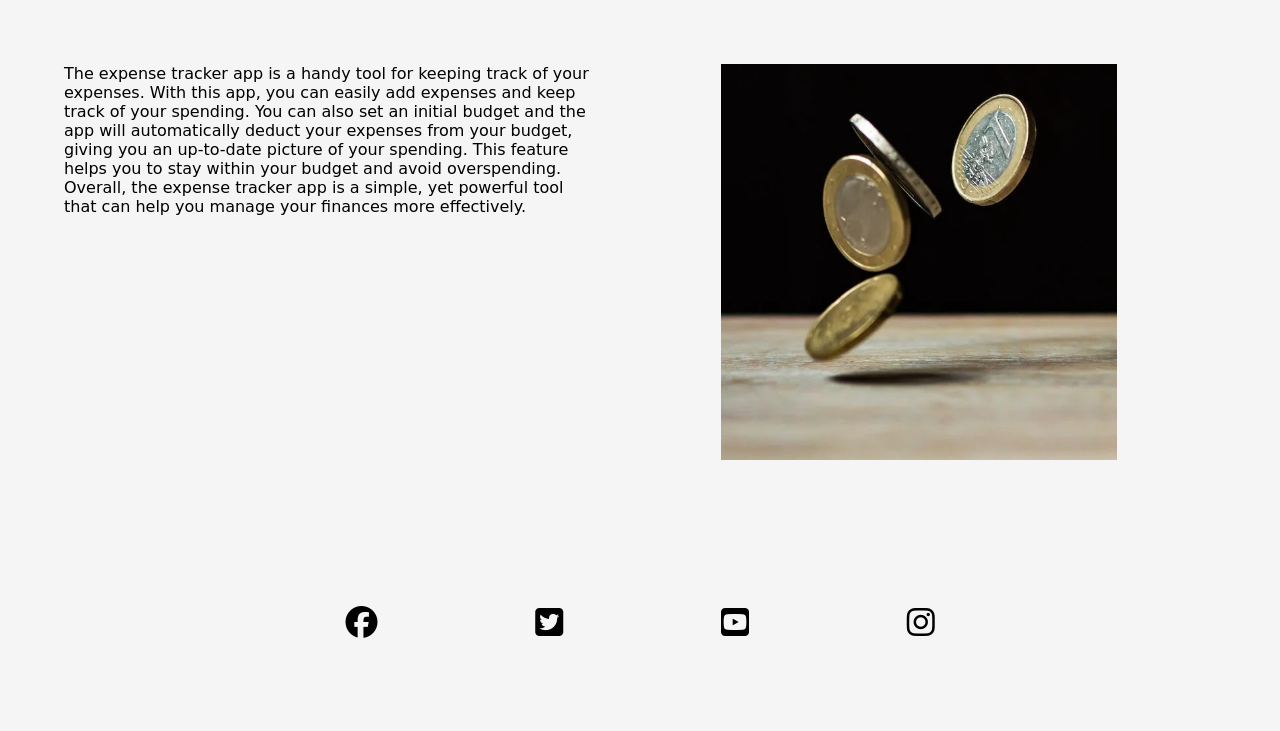
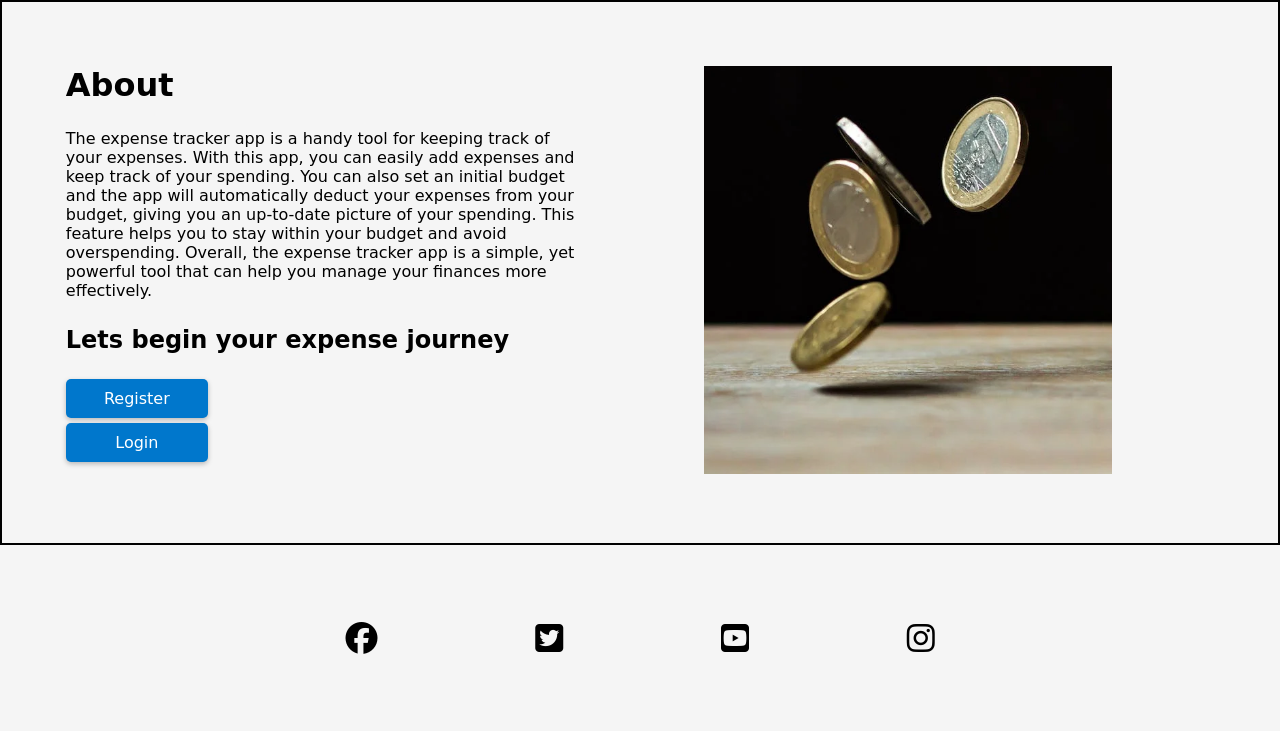
Before and after one commit to Code-Institute-Submissions/SpendWise, a Django app: page / in a window 1280 px wide. Shown: the part 104-835 px from the top of the page. Before the commit the page ends 742 px from the top, so only its background shows below. Run offline with Django 3.2, Linux system fonts and the light colour scheme; some libraries are stand-ins or nearby versions; some web fonts are replaced.

Commit message:
add style to website buttons

```diff
--- a/static/css/style.css
+++ b/static/css/style.css
@@ -124,21 +151,64 @@ body {
 }
 
 #about_container {
-display:flex;
+    border:solid 2px black;
+    display:flex;
+    justify-content: space-evenly;
+
+
+
 }
 #text_box {
-    width:50%;
+    padding: 5%;
+    width:45%;
     font-family: cursive;
 
-    padding:5%;
     color: black;
 
 }
-#image_container {
+#text_box h1 {
 
 
+}
+#text_box p {
+    margin-top: 5%;
 
+
+}
+#text_box h2 {
+    margin-top: 5%;
+
+}
+#start {
+    margin-top: 5%;
+    list-style: none;
+
+
+}
+#start li {
+    margin-top: 1%;
+}
+
+.start_buttons {
+    display: inline-block;
+    padding: 10px 20px;
+    text-decoration: none;
+    text-align: center;
+    width:20%;
+    background-color: #0077cc;
+    color: #fff;
+    border-radius: 5px;
+    box-shadow: 0px 2px 5px rgba(0,0,0,0.25);
+    transition: all 0.3s ease-in-out;
+}
+.start_buttons:hover {
+    box-shadow: 0 3px 10px purple;
+
+}
+
+#image_container {
     padding: 5%;
+    width:45%
 
 }
 #image_container img {
--- a/templates/expenses_page.html
+++ b/templates/expenses_page.html
@@ -116,7 +116,7 @@
         {% for expense in expenses %}
 
 
-        <div id ="expense_div" class= "expense">
+        <div id ="expense_div" >
 
             <h2>{{expense.name}}</h2>
 
@@ -124,8 +124,8 @@
 
 
             <p>{{expense.date_field}}</p>
-            <a id ="update_link" href = "/update/{{ expense.id }}">Edit Expense</a>
-            <a id ="delete_link" href = "/delete/{{ expense.id }}">Delete Expense</a>
+            <a class="expense_buttons" href = "/update/{{ expense.id }}">Edit</a>
+            <a class="expense_buttons" href = "/delete/{{ expense.id }}">Delete</a>
 
         </div>
 
--- a/templates/home_page.html
+++ b/templates/home_page.html
@@ -30,13 +30,30 @@
 
     <div id = "about_container">
         <div id="text_box">
+            <h1>About</h2>
+
             <p>The expense tracker app is a handy tool for keeping track of your expenses. With this app, you can easily add expenses and keep track of your spending. You can also set an initial budget and the app will automatically deduct your expenses from your budget, giving you an up-to-date picture of your spending. This feature helps you to stay within your budget and avoid overspending. Overall, the expense tracker app is a simple, yet powerful tool that can help you manage your finances more effectively.</p>
+            <h2>Lets begin your expense journey</h2>
+            <ul id ="start">
+            {% if user.is_authenticated %}
+                <li><a class="start_buttons" href= "/expenses/" >Start Tracking</a></li>
+            {% endif %}
+            {% if not user.is_authenticated %}
+                <li><a class="start_buttons" href="/accounts/signup/">Register</a></li>
+            {% endif %}
+            {% if not user.is_authenticated %}
+                <li><a class="start_buttons" href="/accounts/login/" >Login</a></li>
+            {% endif %}
+
+            </ul>
         </div>
         <div id ="image_container">
             <img src = "/static/css/money.jpg" alt="money">
 
         </div>
     </div>
+
+
 
 
     <footer>
```
Also changed, not shown: other parts of static/css/style.css (+31 -4 lines), README.md.
